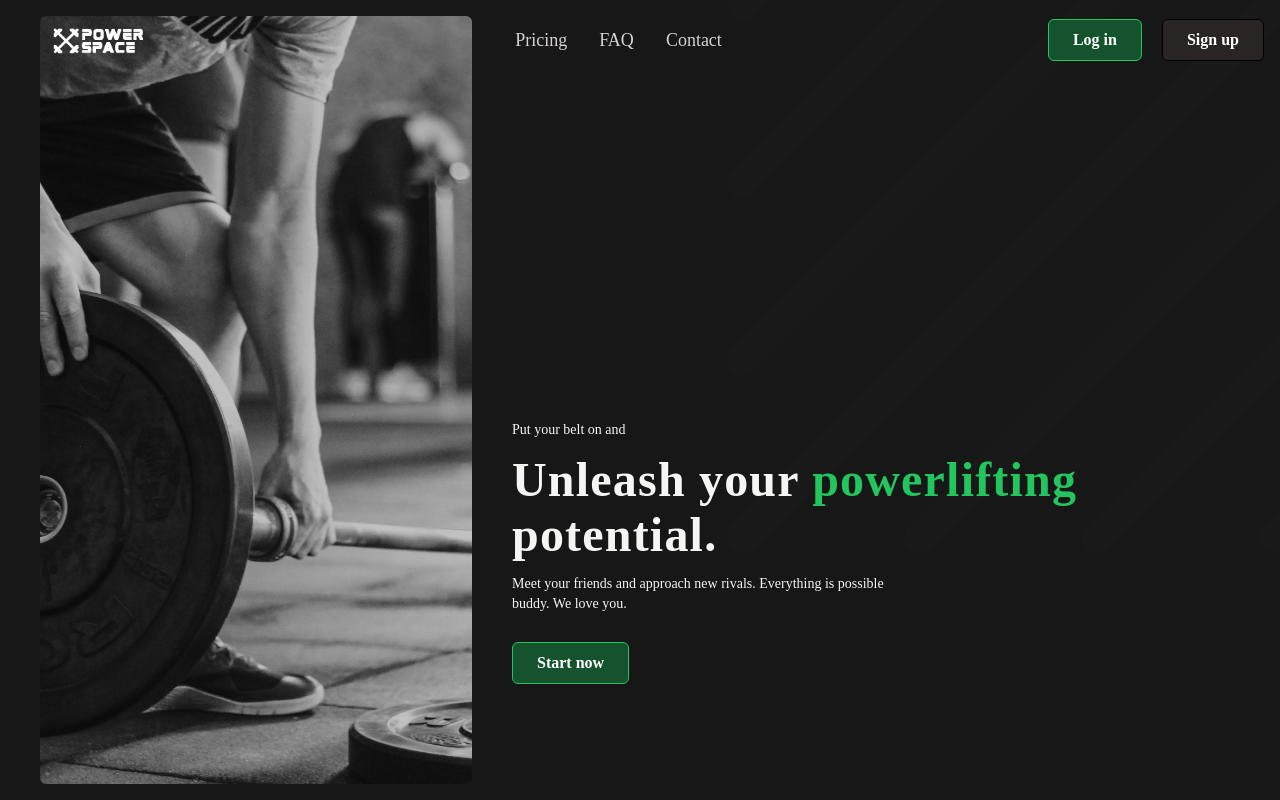
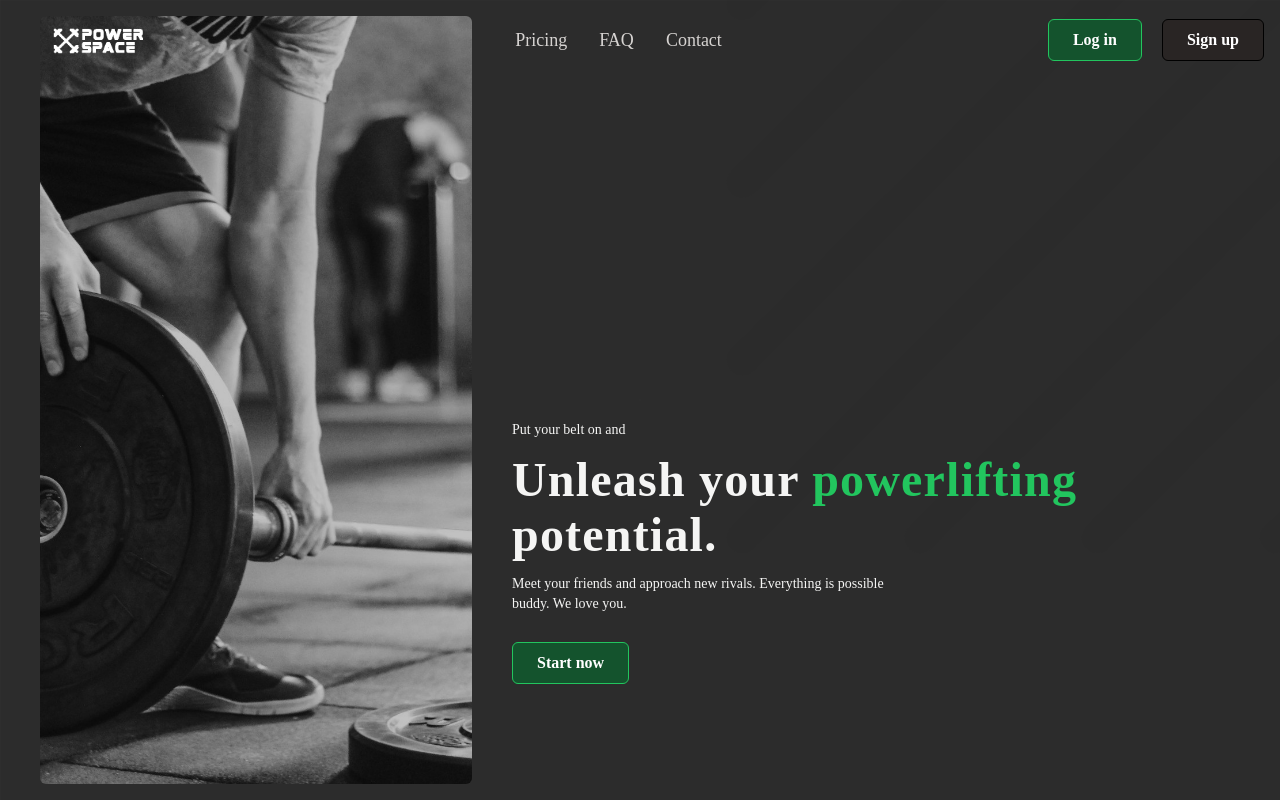
Before and after one commit to KamilTomczykDev/power-space, a React (Vite) app: page / in a window 1280 px wide. Shown: the top 800 px of the page. Built offline with nearby package versions, Linux system fonts and the light colour scheme.

Commit message:
New background added

```diff
--- a/src/index.css
+++ b/src/index.css
@@ -11,6 +11,17 @@
 @layer base {
   body {
     @apply bg-primary-900 font-[Poppins];
+    background-image: radial-gradient(
+        circle at center,
+        rgba(255, 255, 255, 0.005) 0,
+        rgba(255, 255, 255, 0.005) 1px,
+        transparent 1px
+      ),
+      linear-gradient(to right, rgba(255, 255, 255, 0.01) 1px, transparent 1px),
+      linear-gradient(to bottom, rgba(255, 255, 255, 0.01) 1px, transparent 1px);
+    background-size: 10px 10px;
+    background-attachment: fixed;
+    background-color: #2c2c2c;
   }
   * {
     padding: 0;
```
